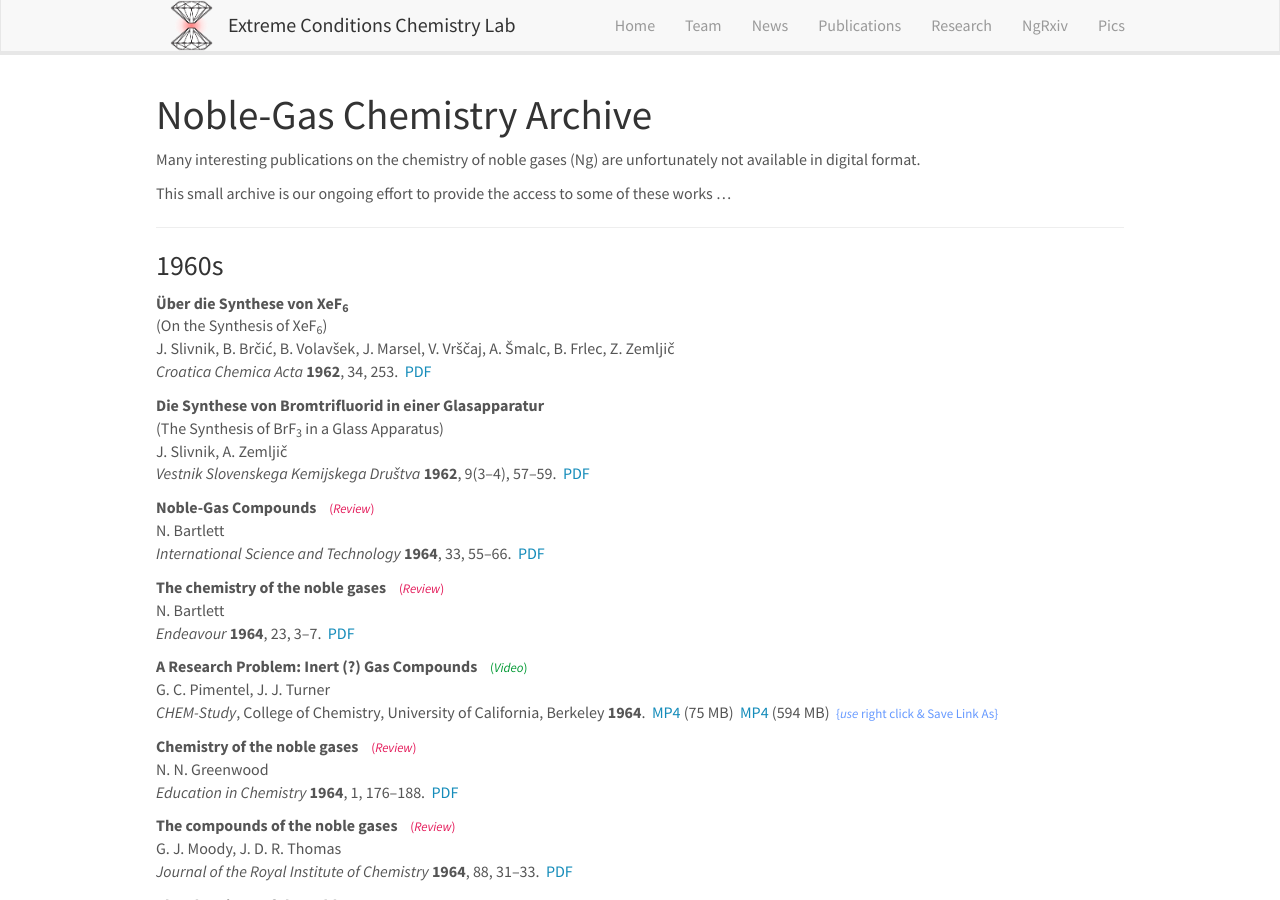
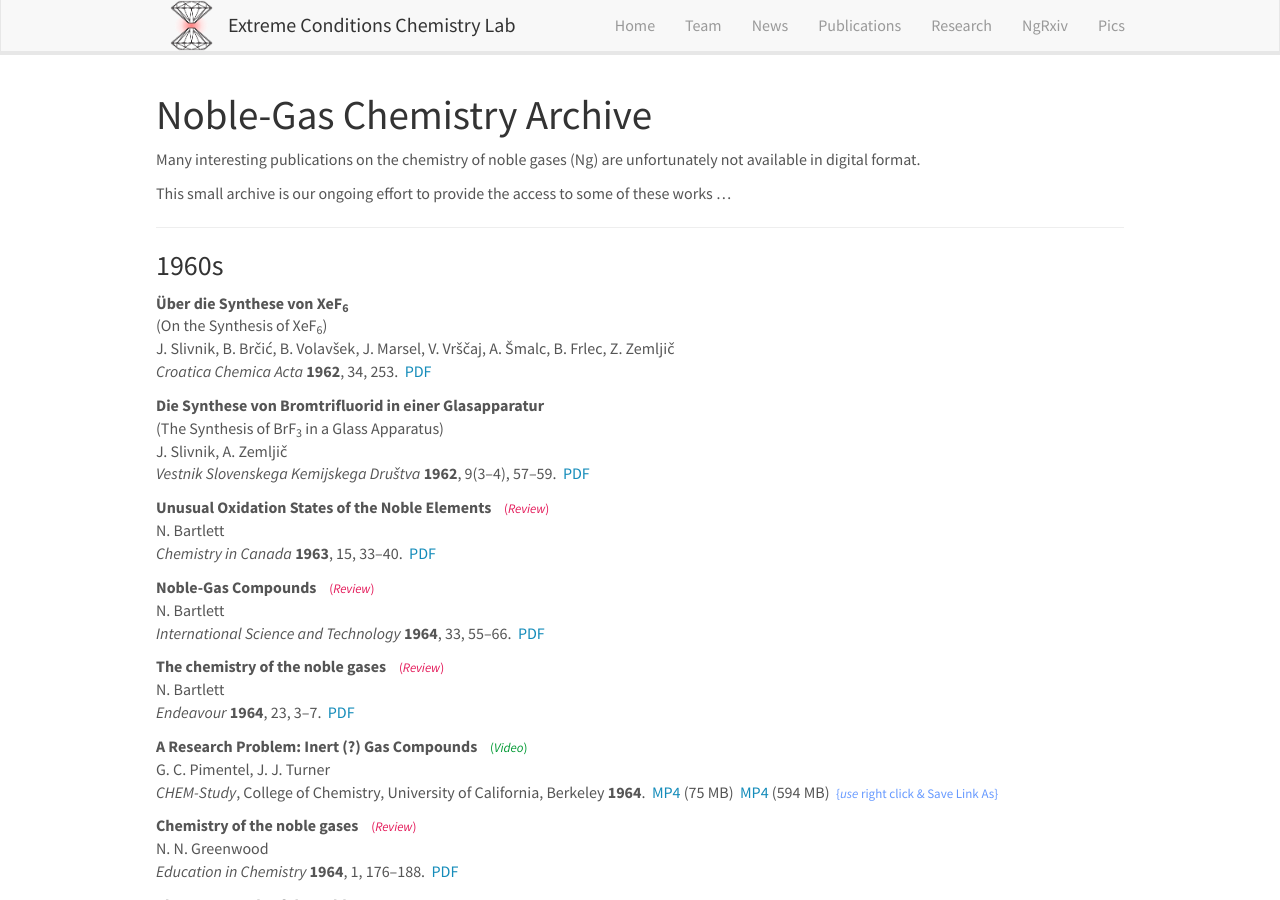
Before and after one commit to eccl-jsi/eccl-jsi.github.io, a Jekyll site: the page built from _pages/ngrxiv.md, in a window 1280 px wide and 900 px high. Built offline with Jekyll 4.4.1, drawn with Linux system fonts in a browser that asks for light colours; nearby versions of some CDN libraries.

Commit message:
Update ngrxiv.md

```diff
--- a/_pages/ngrxiv.md
+++ b/_pages/ngrxiv.md
@@ -25,6 +25,10 @@ This small archive is our ongoing effort to provide the access to some of these
 <br>(The Synthesis of BrF<sub>3</sub> in a Glass Apparatus)
 <br>J. Slivnik, A. Zemljič
 <br>*Vestnik Slovenskega Kemijskega Društva* **1962**, 9(3–4), 57–59. &nbsp;[PDF]({{ site.baseurl }}/ngarxiv/1962-57_VSKD.pdf)
+
+**Unusual Oxidation States of the Noble Elements**   &nbsp;&nbsp;&nbsp;<font color="#e41959" size="-1">(<i>Review</i>)</font>
+<br>N. Bartlett
+<br>*Chemistry in Canada* **1963**, 15, 33–40. &nbsp;[PDF]({{ site.baseurl }}/ngarxiv/1963_CC.pdf)
 
 **Noble-Gas Compounds**   &nbsp;&nbsp;&nbsp;<font color="#e41959" size="-1">(<i>Review</i>)</font>
 <br>N. Bartlett
```
